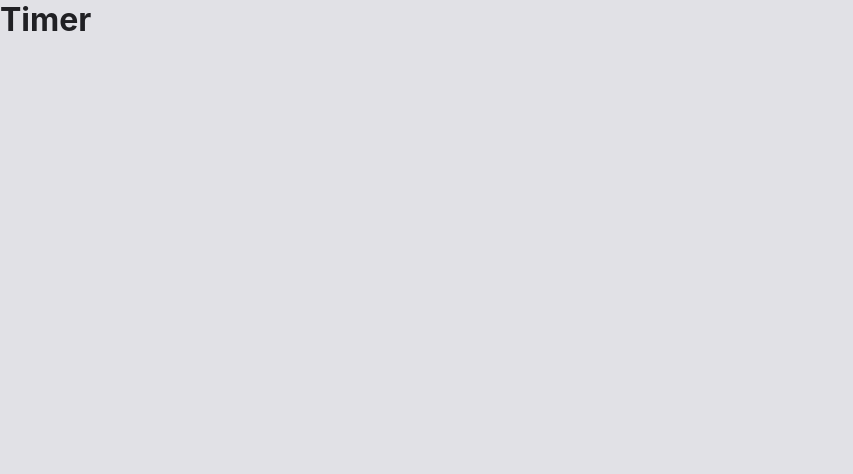
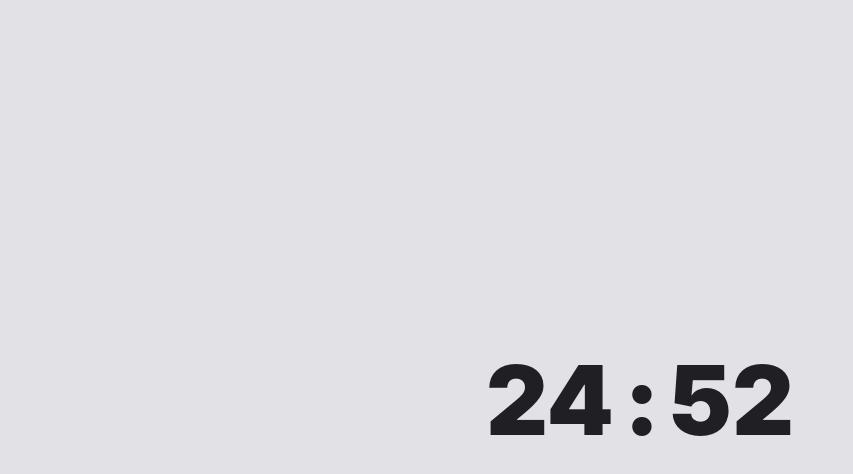
Before and after one commit to matheus-germano/pomodoro, a React (Vite) app: page / in a window 1280 px wide. Shown: the top 474 px of the page, without its empty margins (0-853 px from the left). Built offline with nearby package versions, Linux system fonts and the light colour scheme.

Commit message:
feat: Timer logic done

```diff
--- a/src/components/Timer/index.tsx
+++ b/src/components/Timer/index.tsx
@@ -1,5 +1,45 @@
+import { useEffect, useState } from 'react';
+
+import { TimerContainer, TimerView, TimerControllers } from './styles';
+
+const INITIAL_TIMER_SECONDS = 25 * 60; //25 minutes
+const REST_TIMER_SECONDS = 5 * 60; //5 minutes
+
 export function Timer() {
+  const [secondsAmount, setSecondsAmount] = useState(INITIAL_TIMER_SECONDS);
+  const [isRestTime, setIsRestTime] = useState(false);
+
+  let minutes = Math.floor(secondsAmount / 60);
+  let seconds = secondsAmount % 60;
+
+  useEffect(() => {
+    if (secondsAmount > 0) {
+      setTimeout(() => {
+        setSecondsAmount(prev => prev - 1);
+      }, 1000);
+    } else if (isRestTime) {
+      setIsRestTime(false);
+      setSecondsAmount(INITIAL_TIMER_SECONDS);
+    } else {
+      setIsRestTime(true);
+      setSecondsAmount(REST_TIMER_SECONDS);
+    }
+  }, [secondsAmount]);
+
+  function restartTimer() {
+    setSecondsAmount(INITIAL_TIMER_SECONDS);
+  }
+
   return (
-    <h1>Timer</h1>
+    <TimerContainer>
+      <TimerView>
+        <span>{String(minutes).padStart(2, '0')}</span>
+        <span>:</span>
+        <span>{String(seconds).padStart(2, '0')}</span>
+      </TimerView>
+      <TimerControllers>
+
+      </TimerControllers>
+    </TimerContainer>
   );
 }
--- /dev/null
+++ b/src/components/Timer/styles.ts
@@ -0,0 +1,26 @@
+import styled from 'styled-components';
+
+export const TimerContainer = styled.div`
+  width: 100%;
+  max-width: 1300px;
+  height: 100vh;
+
+  display: flex;
+  flex-direction: column;
+  align-items: center;
+  justify-content: center;
+
+  margin: 0 auto;
+`;
+
+export const TimerView = styled.div`
+  display: flex;
+  gap: 10px;
+
+  span {
+    font-size: 6rem;
+    font-weight: 900;
+  }
+`;
+
+export const TimerControllers = styled.div``;
```
